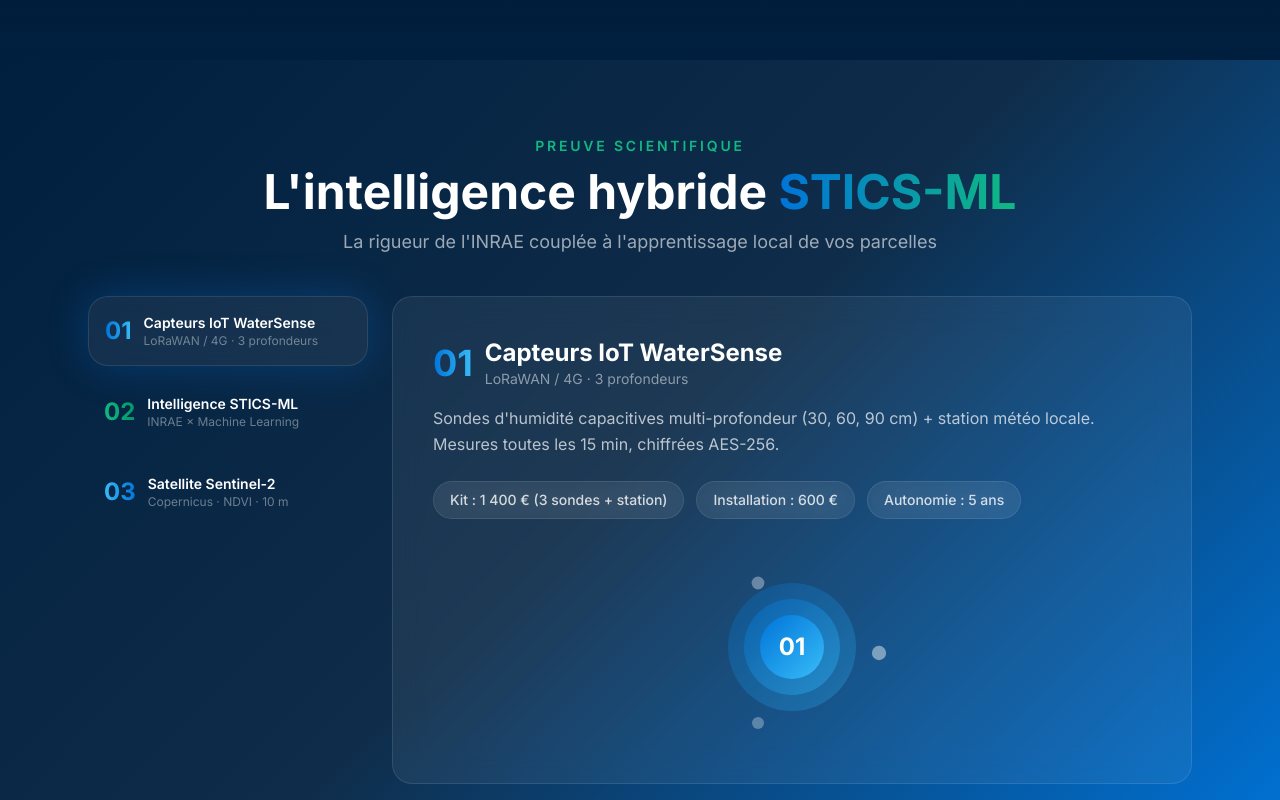
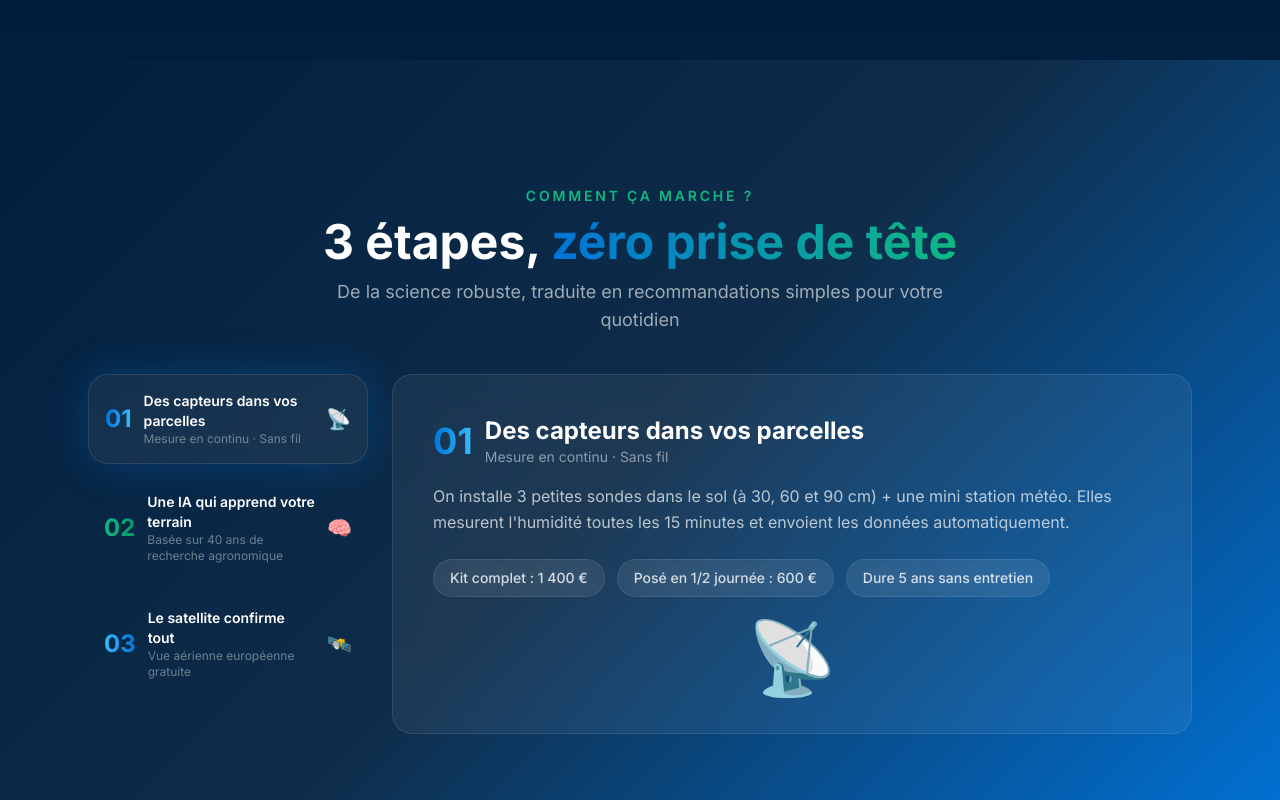
Before and after one commit to wejzi000/WATERSENSE, a Next.js app: page / in a window 1280 px wide. Shown: the part 1540-2340 px from the top of the page. Built offline with nearby package versions, Linux system fonts and the light colour scheme.

Commit message:
Techno simplifiee pour agriculteurs + contact + badges corriges

```diff
--- a/src/app/page.tsx
+++ b/src/app/page.tsx
@@ -6,6 +6,7 @@
 import { SlideTechno } from '@/components/SlideTechno'
 import { SlideApp } from '@/components/SlideApp'
 import { SlideROI } from '@/components/SlideROI'
+import { SlideContact } from '@/components/SlideContact'
 
 export default function Home() {
   return (
@@ -16,6 +17,7 @@
       <SlideTechno />
       <SlideApp />
       <SlideROI />
+      <SlideContact />
     </main>
   )
 }
--- a/src/components/Navbar.tsx
+++ b/src/components/Navbar.tsx
@@ -6,9 +6,10 @@
 const navLinks = [
   { label: 'Accueil', href: '#hero' },
   { label: 'Urgence', href: '#urgence' },
-  { label: 'Technologie', href: '#techno' },
+  { label: 'Comment \u00e7a marche', href: '#techno' },
   { label: 'Application', href: '#app' },
   { label: 'ROI', href: '#roi' },
+  { label: 'Contact', href: '#contact' },
 ]
 
 export function Navbar() {
--- /dev/null
+++ b/src/components/SlideContact.tsx
@@ -0,0 +1,158 @@
+'use client'
+
+import { motion, useInView } from 'framer-motion'
+import { useRef, useState } from 'react'
+
+export function SlideContact() {
+  const ref = useRef(null)
+  const inView = useInView(ref, { once: true, margin: '-150px' })
+  const [sent, setSent] = useState(false)
+
+  const handleSubmit = (e: React.FormEvent<HTMLFormElement>) => {
+    e.preventDefault()
+    setSent(true)
+  }
+
+  return (
+    <section className="slide gradient-deep relative" id="contact" ref={ref}>
+      <div className="relative z-10 max-w-5xl mx-auto px-6 w-full">
+        <motion.div
+          initial={{ opacity: 0, y: 30 }}
+          animate={inView ? { opacity: 1, y: 0 } : {}}
+          transition={{ duration: 0.8 }}
+          className="text-center mb-10"
+        >
+          <p className="text-emerald font-semibold text-sm uppercase tracking-[0.2em] mb-3">
+            Prêt à économiser ?
+          </p>
+          <h2 className="text-3xl md:text-5xl font-bold mb-3">
+            Parlons de{' '}
+            <span className="bg-gradient-to-r from-electric to-emerald bg-clip-text text-transparent">
+              votre exploitation
+            </span>
+          </h2>
+          <p className="text-white/60 text-lg max-w-2xl mx-auto">
+            Essai gratuit 30 jours · Sans engagement · Déploiement en 48h
+          </p>
+        </motion.div>
+
+        <motion.div
+          initial={{ opacity: 0, y: 40 }}
+          animate={inView ? { opacity: 1, y: 0 } : {}}
+          transition={{ duration: 0.8, delay: 0.3 }}
+          className="grid md:grid-cols-2 gap-8"
+        >
+          {/* Left: Contact form */}
+          <div className="glass p-8">
+            {sent ? (
+              <div className="flex flex-col items-center justify-center h-full text-center py-10">
+                <span className="text-5xl mb-4">✅</span>
+                <h3 className="text-2xl font-bold text-white mb-2">Message envoyé !</h3>
+                <p className="text-white/60">
+                  Notre équipe vous recontacte sous 24h.
+                </p>
+              </div>
+            ) : (
+              <form onSubmit={handleSubmit} className="space-y-5">
+                <div>
+                  <label className="text-sm text-white/60 font-medium">Nom complet</label>
+                  <input
+                    type="text"
+                    required
+                    placeholder="Jean Dupont"
+                    className="w-full mt-1 px-4 py-3 rounded-xl bg-white/5 border border-white/10 text-white placeholder-white/30 focus:border-electric focus:outline-none transition-colors"
+                  />
+                </div>
+                <div>
+                  <label className="text-sm text-white/60 font-medium">Email</label>
+                  <input
+                    type="email"
+                    required
+                    placeholder="jean@exploitation.fr"
+                    className="w-full mt-1 px-4 py-3 rounded-xl bg-white/5 border border-white/10 text-white placeholder-white/30 focus:border-electric focus:outline-none transition-colors"
+                  />
+                </div>
+                <div>
+                  <label className="text-sm text-white/60 font-medium">Surface irriguée (ha)</label>
+                  <input
+                    type="number"
+                    placeholder="ex: 120"
+                    className="w-full mt-1 px-4 py-3 rounded-xl bg-white/5 border border-white/10 text-white placeholder-white/30 focus:border-electric focus:outline-none transition-colors"
+                  />
+                </div>
+                <div>
+                  <label className="text-sm text-white/60 font-medium">Message (optionnel)</label>
+                  <textarea
+                    rows={3}
+                    placeholder="Parlez-nous de vos cultures, votre système d'irrigation actuel..."
+                    className="w-full mt-1 px-4 py-3 rounded-xl bg-white/5 border border-white/10 text-white placeholder-white/30 focus:border-electric focus:outline-none transition-colors resize-none"
+                  />
+                </div>
+                <button type="submit" className="btn-cta w-full text-center">
+                  Demander mon essai gratuit →
+                </button>
+              </form>
+            )}
+          </div>
+
+          {/* Right: Info cards */}
+          <div className="space-y-4">
+            {[
+              {
+                emoji: '📞',
+                title: 'Par téléphone',
+                text: 'Du lundi au vendredi, 8h-18h',
+                detail: 'Contactez votre coopérative partenaire',
+              },
+              {
+                emoji: '⚡',
+                title: 'Déploiement rapide',
+                text: 'Installation en 1/2 journée',
+                detail: 'Capteurs posés et app configurée en 48h',
+              },
+              {
+                emoji: '🤝',
+                title: 'Accompagnement inclus',
+                text: 'Un agronome dédié',
+                detail: 'Formation sur site + support technique toute la saison',
+              },
+              {
+                emoji: '🛡️',
+                title: 'Zéro risque',
+                text: '30 jours d\'essai gratuit',
+                detail: '-20% d\'eau garanti par contrat ou remboursé',
+              },
+            ].map((item) => (
+              <motion.div
+                key={item.title}
+                initial={{ opacity: 0, x: 20 }}
+                animate={inView ? { opacity: 1, x: 0 } : {}}
+                transition={{ duration: 0.5 }}
+                className="glass p-5 flex items-start gap-4 hover:bg-white/10 transition-colors"
+              >
+                <span className="text-3xl flex-shrink-0">{item.emoji}</span>
+                <div>
+                  <h4 className="font-semibold text-white">{item.title}</h4>
+                  <p className="text-white/70 text-sm">{item.text}</p>
+                  <p className="text-white/40 text-xs mt-1">{item.detail}</p>
+                </div>
+              </motion.div>
+            ))}
+          </div>
+        </motion.div>
+
+        {/* Footer line */}
+        <motion.div
+          initial={{ opacity: 0 }}
+          animate={inView ? { opacity: 1 } : {}}
+          transition={{ duration: 0.8, delay: 0.8 }}
+          className="mt-10 text-center"
+        >
+          <p className="text-white/30 text-xs">
+            © {new Date().getFullYear()} WaterSense · Agriculture durable · ODD 6 & 13
+          </p>
+        </motion.div>
+      </div>
+    </section>
+  )
+}
--- a/src/components/SlideROI.tsx
+++ b/src/components/SlideROI.tsx
@@ -181,10 +181,10 @@
           {/* Trust badges */}
           <div className="flex flex-wrap justify-center gap-6 mt-8">
             {[
-              'INRAE Partenaire',
-              'Sentinel-2 Copernicus',
+              'Recherche agronomique française',
+              'Satellite européen Copernicus',
               '-20% garanti par contrat',
-              'ODD 6 & 13',
+              'Agriculture durable (ODD 6 & 13)',
             ].map((badge) => (
               <span
                 key={badge}
--- a/src/components/SlideTechno.tsx
+++ b/src/components/SlideTechno.tsx
@@ -6,29 +6,32 @@
 const techCards = [
   {
     step: '01',
-    title: 'Capteurs IoT WaterSense',
-    subtitle: 'LoRaWAN / 4G · 3 profondeurs',
+    title: 'Des capteurs dans vos parcelles',
+    subtitle: 'Mesure en continu · Sans fil',
+    emoji: '📡',
     description:
-      'Sondes d\'humidité capacitives multi-profondeur (30, 60, 90 cm) + station météo locale. Mesures toutes les 15 min, chiffrées AES-256.',
-    specs: ['Kit : 1 400 € (3 sondes + station)', 'Installation : 600 €', 'Autonomie : 5 ans'],
+      'On installe 3 petites sondes dans le sol (à 30, 60 et 90 cm) + une mini station météo. Elles mesurent l\'humidité toutes les 15 minutes et envoient les données automatiquement.',
+    specs: ['Kit complet : 1 400 €', 'Posé en 1/2 journée : 600 €', 'Dure 5 ans sans entretien'],
     color: 'from-electric to-sky',
   },
   {
     step: '02',
-    title: 'Intelligence STICS-ML',
-    subtitle: 'INRAE × Machine Learning',
+    title: 'Une IA qui apprend votre terrain',
+    subtitle: 'Basée sur 40 ans de recherche agronomique',
+    emoji: '🧠',
     description:
-      'Le modèle STICS de l\'INRAE (40 ans de données) couplé à un réseau de neurones qui apprend le comportement spécifique de chaque parcelle.',
-    specs: ['Prescriptivité : 70-90%', 'Précision J+1 dès Y1', 'Calibré par culture & sol'],
+      'Notre algorithme combine 40 ans de données scientifiques avec ce que vos capteurs mesurent chaque jour. Plus il tourne, plus il connaît vos parcelles et plus ses recommandations sont précises.',
+    specs: ['Fiabilité : 70-90%', 'Précis dès la 1ère saison', 'S\'adapte à chaque culture'],
     color: 'from-emerald to-emerald-d',
   },
   {
     step: '03',
-    title: 'Satellite Sentinel-2',
-    subtitle: 'Copernicus · NDVI · 10 m',
+    title: 'Le satellite confirme tout',
+    subtitle: 'Vue aérienne européenne gratuite',
+    emoji: '🛰️',
     description:
-      'Imagerie Sentinel-2 (revisite 5 jours, résolution 10 m) pour validation croisée NDVI et continuité de service en cas d\'aléa matériel.',
-    specs: ['Résolution : 10 m/pixel', 'Revisite : 5 jours', 'Redondance opérationnelle'],
+      'Toutes les semaines, un satellite européen photographie vos parcelles depuis l\'espace. Ça permet de vérifier la santé de vos cultures et de garder le système fiable même si un capteur a un souci.',
+    specs: ['Photo tous les 5 jours', 'Précision : 10 m', 'Sécurité en cas de panne'],
     color: 'from-sky to-electric',
   },
 ]
@@ -48,16 +51,16 @@
           className="text-center mb-10"
         >
           <p className="text-emerald font-semibold text-sm uppercase tracking-[0.2em] mb-3">
-            Preuve scientifique
+            Comment ça marche ?
           </p>
           <h2 className="text-3xl md:text-5xl font-bold mb-3">
-            L&apos;intelligence hybride{' '}
+            3 étapes,{' '}
             <span className="bg-gradient-to-r from-electric to-emerald bg-clip-text text-transparent">
-              STICS-ML
+              zéro prise de tête
             </span>
           </h2>
           <p className="text-white/60 text-lg max-w-2xl mx-auto">
-            La rigueur de l&apos;INRAE couplée à l&apos;apprentissage local de vos parcelles
+            De la science robuste, traduite en recommandations simples pour votre quotidien
           </p>
         </motion.div>
 
@@ -87,6 +90,7 @@
                   <p className="font-semibold text-sm">{card.title}</p>
                   <p className="text-white/40 text-xs">{card.subtitle}</p>
                 </div>
+                <span className="text-xl ml-auto">{card.emoji}</span>
               </motion.button>
             ))}
           </div>
@@ -125,32 +129,9 @@
               ))}
             </div>
 
-            {/* Visual: 3D-ish sensor illustration */}
-            <div className="mt-8 flex justify-center">
-              <div className="relative w-48 h-48">
-                {/* Central circle */}
-                <div className={`absolute inset-8 rounded-full bg-gradient-to-br ${techCards[active].color} opacity-20 animate-pulse`} />
-                <div className={`absolute inset-12 rounded-full bg-gradient-to-br ${techCards[active].color} opacity-40`} />
-                <div className={`absolute inset-16 rounded-full bg-gradient-to-br ${techCards[active].color} flex items-center justify-center`}>
-                  <span className="text-2xl font-bold text-white">{techCards[active].step}</span>
-                </div>
-                {/* Orbiting dots */}
-                {[0, 120, 240].map((deg) => (
-                  <motion.div
-                    key={deg}
-                    className="absolute w-3 h-3 rounded-full bg-white/60"
-                    style={{
-                      top: `${50 + 42 * Math.sin((deg * Math.PI) / 180)}%`,
-                      left: `${50 + 42 * Math.cos((deg * Math.PI) / 180)}%`,
-                    }}
-                    animate={{
-                      scale: [1, 1.4, 1],
-                      opacity: [0.5, 1, 0.5],
-                    }}
-                    transition={{ duration: 2, repeat: Infinity, delay: deg / 360 }}
-                  />
-                ))}
-              </div>
+            {/* Visual: emoji large */}
+            <div className="mt-6 flex justify-center">
+              <span className="text-7xl">{techCards[active].emoji}</span>
             </div>
           </motion.div>
         </div>
```
